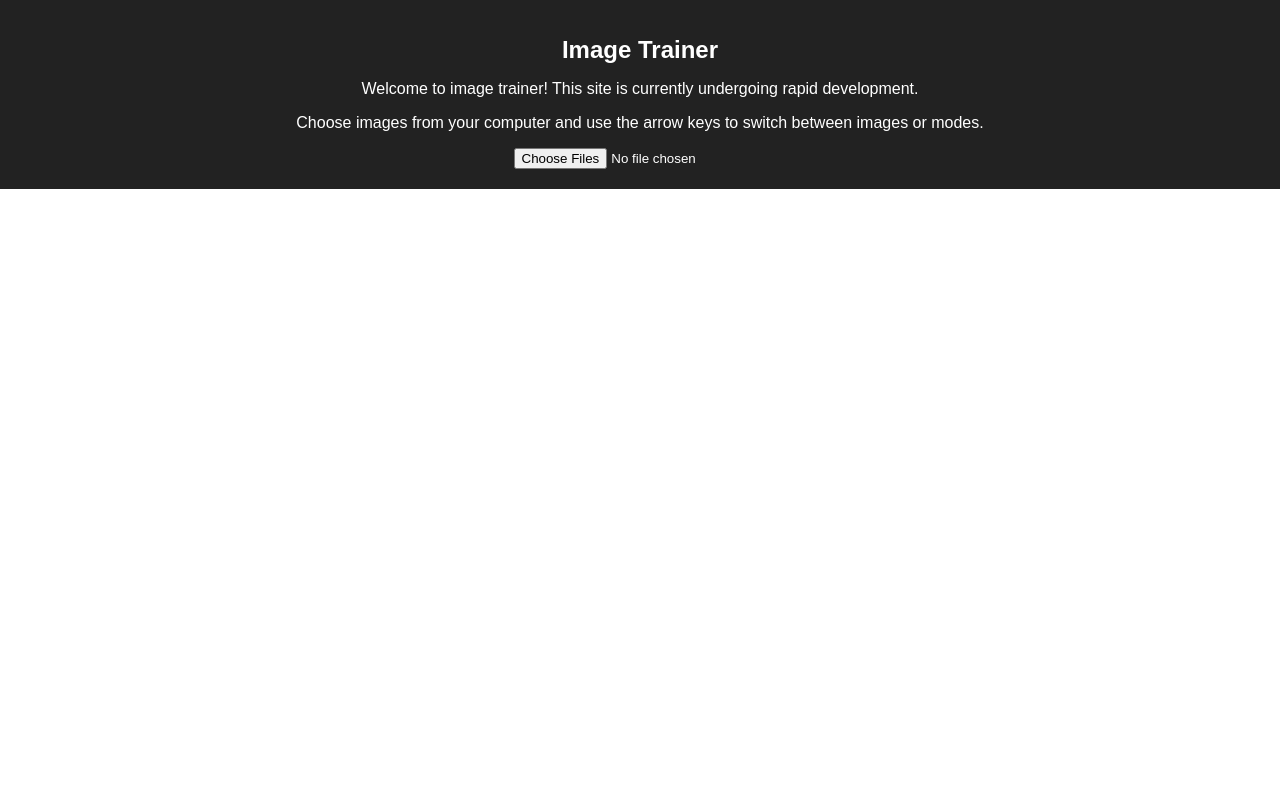
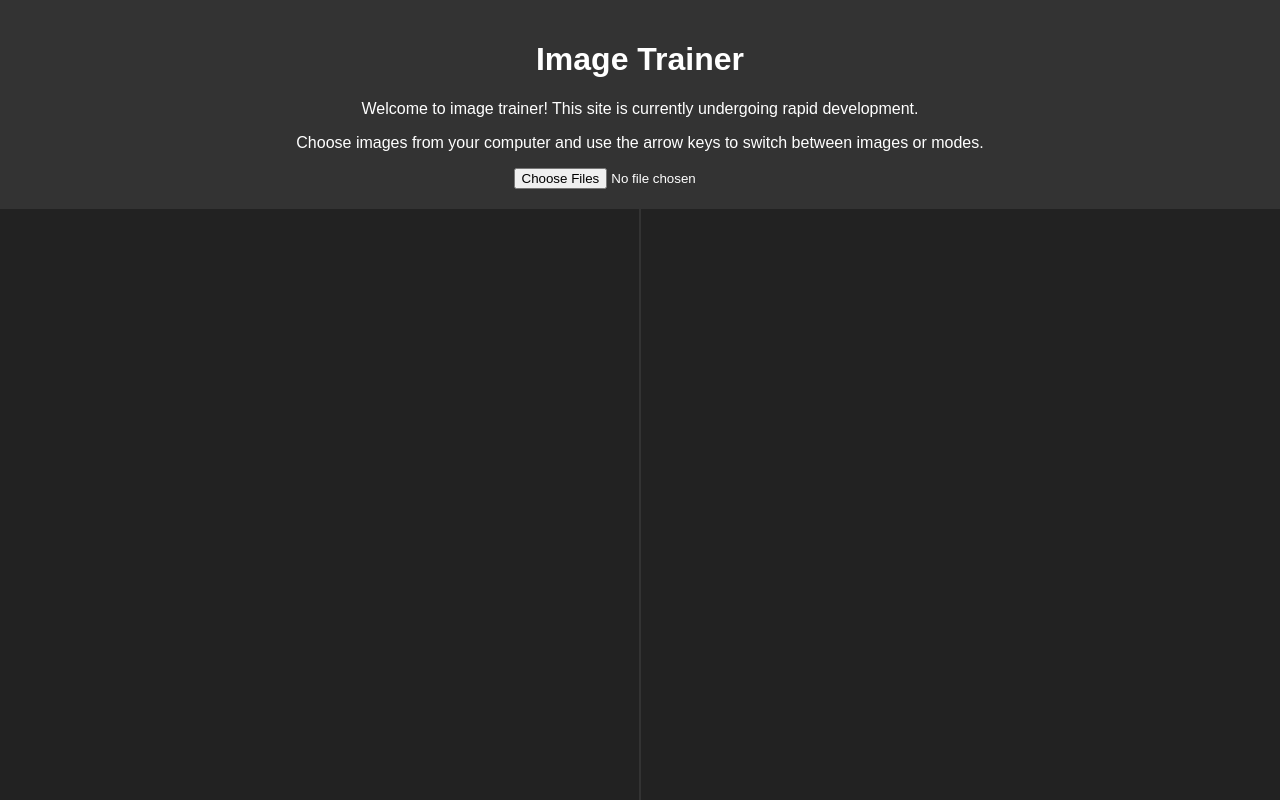
Before and after one commit to JoshHumpherys/Image-Trainer, a React (Create React App) app: page / in a window 1280 px wide. Shown: the top 800 px of the page. Built offline with nearby package versions, Linux system fonts and the light colour scheme.

Commit message:
Display images full width and height

```diff
--- a/src/App.js
+++ b/src/App.js
@@ -73,6 +73,9 @@ class App extends Component {
   render() {
     return (
       <div className="app">
+        {
+          this.state.images.length === 0 ?
+            (
               <header className="header">
                 <h1 className="title">Image Trainer</h1>
                 <p>
@@ -81,12 +84,21 @@ class App extends Component {
                 <p>
                   Choose images from your computer and use the arrow keys to switch between images or modes.
                 </p>
-          <input type="file" onChange={this.imageUploaded} multiple />
+                <input type="file" onChange={this.imageUploaded} multiple/>
               </header>
+            ) : (
+              undefined
+            )
+        }
         {
           this.state.imageMode ?
-            <img src={this.state.images.length > 0 ? this.state.images[this.state.index].image : undefined} /> :
+            (
+              <div className="image-container">
+                <img src={this.state.images.length > 0 ? this.state.images[this.state.index].image : undefined} />
+              </div>
+            ) : (
               <p>{this.state.images.length > 0 ? this.state.images[this.state.index].name : ''}</p>
+            )
         }
       </div>
     );
--- a/src/index.css
+++ b/src/index.css
@@ -1,28 +1,37 @@
+html {
+  height: 100%;
+}
+
 body {
   margin: 0;
   padding: 0;
   font-family: sans-serif;
+  background-color: #222;
+  color: #fff;
+  height: 100%;
+}
+
+#root {
+  height: 100%;
 }
 
 .app {
   text-align: center;
-}
-
-.logo {
-  animation: App-logo-spin infinite 20s linear;
-  height: 80px;
+  height: 100%;
 }
 
 .header {
-  background-color: #222;
+  background-color: #333;
   padding: 20px;
-  color: white;
 }
 
-.title {
-  font-size: 1.5em;
+.image-container {
+  /*margin: 20px;*/
+  height: 100%;
 }
 
-.intro {
-  font-size: large;
+.image-container > img {
+  border: 1px solid #333;
+  width: auto;
+  height: 100%;
 }
```
Lines whose indentation alone changed are shown as unchanged.
